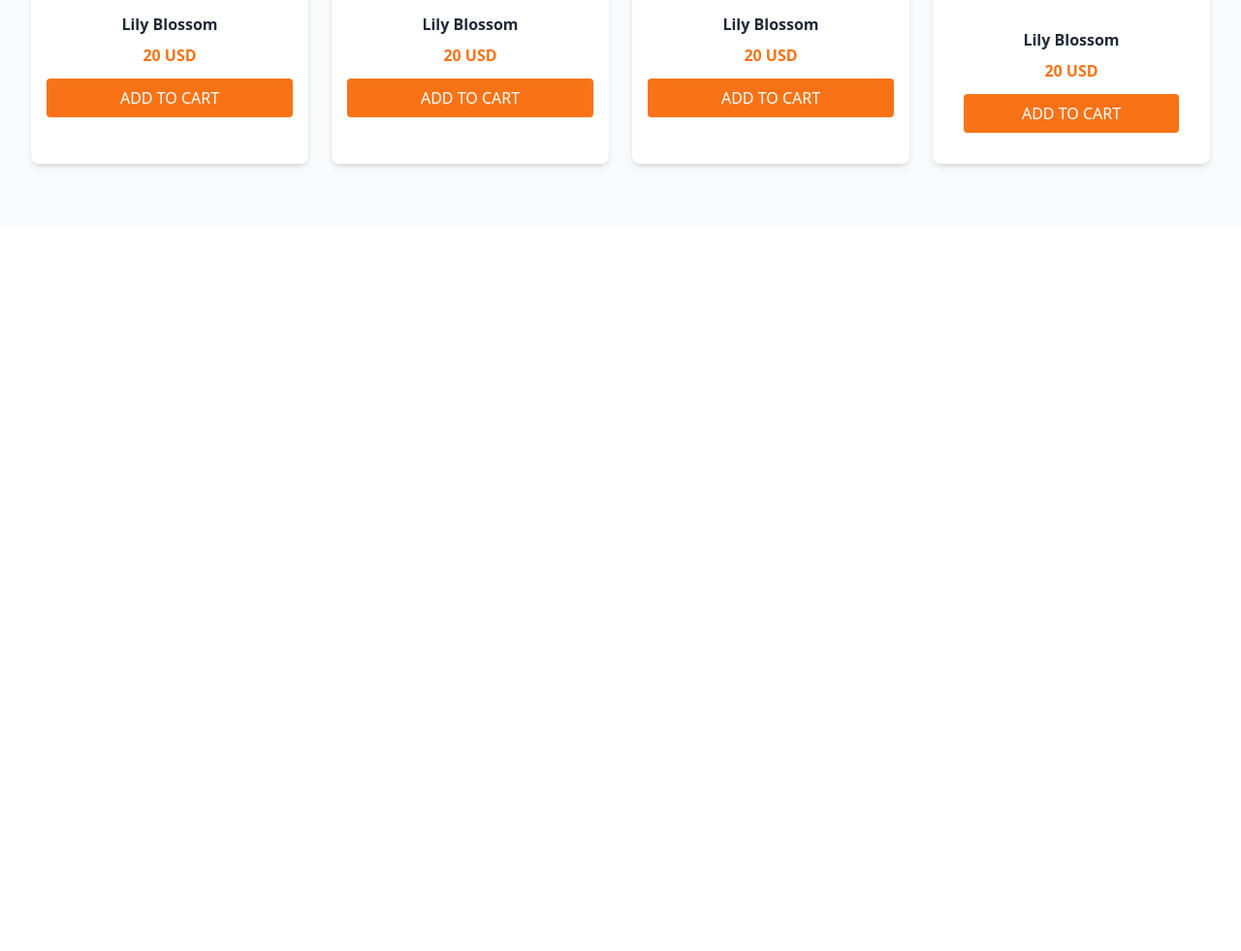
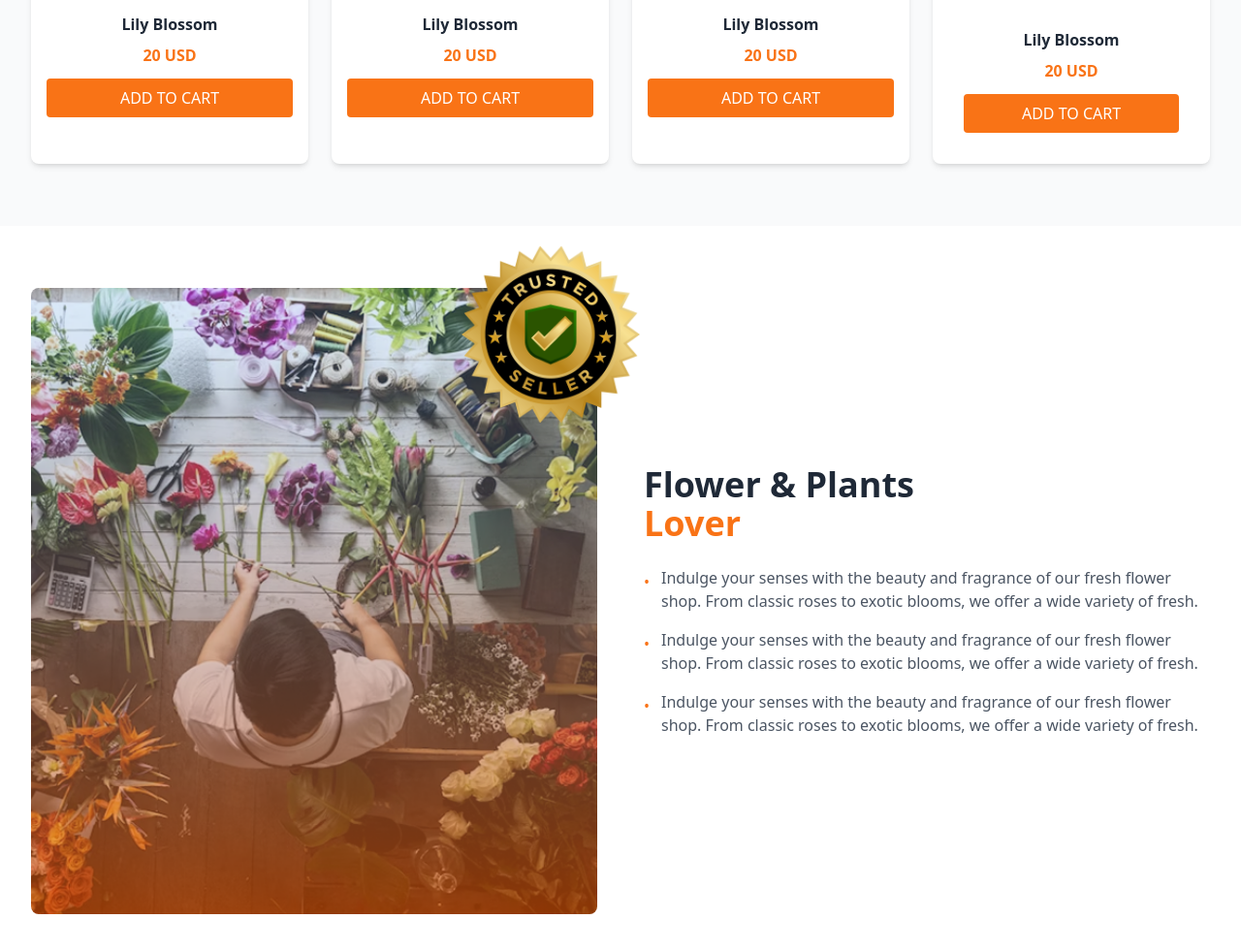
Before and after one commit to pranto464/Assignment-2-Fresh-Flowers, a plain HTML site: page index.html in a window 1280 px wide. Shown: the part 1689-2670 px from the top of the page at 97% size. Before the commit the page ends 1922 px from the top, so only its background shows below. Drawn offline with nearby package versions, Linux system fonts and the light colour scheme.

Commit message:
I have made the Plant lover section

```diff
--- a/index.html
+++ b/index.html
@@ -177,6 +177,44 @@
         </div>
     </section>
 
+<!-- Plants Lover Section -->
+<section class="py-16 px-4 md:px-8 bg-white">
+    <div class="max-w-7xl mx-auto">
+        <div class="flex flex-col md:flex-row items-center">
+            <!-- Image - Mobile: top, Desktop: left -->
+            <div class="md:w-1/2 order-1 relative">
+                <img src="/Images/flower-store.png" alt="Plant Lover" class="w-full h-auto rounded-lg">
+
+                <!-- Spinning Animation Image -->
+                <img src="/Images/trusted-badge.png" alt="Trusted Badge"
+                     class="absolute -top-20 -right-20 w-64 h-64 animate-spin-slow z-20 trusted-badge">
+            </div>
+
+            <!-- Content - Mobile: after image, Desktop: right -->
+            <div class="md:w-1/2 order-2 text-center md:text-left mt-8 md:mt-0 md:ml-12">
+                <h2 class="text-3xl md:text-4xl font-bold text-gray-800 mb-6">
+                    Flower & Plants<br>
+                    <span class="text-orange-500">Lover</span>
+                </h2>
+
+                <ul class="space-y-4 text-gray-600">
+                    <li class="flex items-start">
+                        <span class="text-orange-500 mr-3 mt-1">•</span>
+                        <span>Indulge your senses with the beauty and fragrance of our fresh flower shop. From classic roses to exotic blooms, we offer a wide variety of fresh.</span>
+                    </li>
+                    <li class="flex items-start">
+                        <span class="text-orange-500 mr-3 mt-1">•</span>
+                        <span>Indulge your senses with the beauty and fragrance of our fresh flower shop. From classic roses to exotic blooms, we offer a wide variety of fresh.</span>
+                    </li>
+                    <li class="flex items-start">
+                        <span class="text-orange-500 mr-3 mt-1">•</span>
+                        <span>Indulge your senses with the beauty and fragrance of our fresh flower shop. From classic roses to exotic blooms, we offer a wide variety of fresh.</span>
+                    </li>
+                </ul>
+            </div>
+        </div>
+    </div>
+</section>
 
 
 
```
